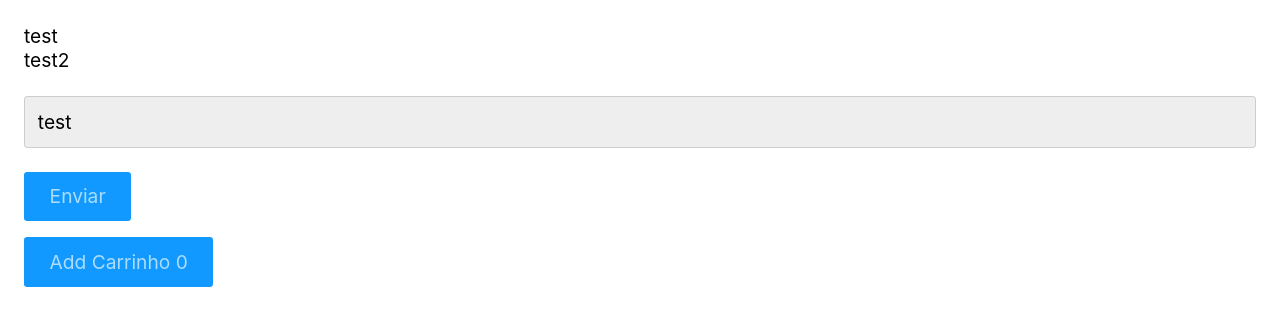
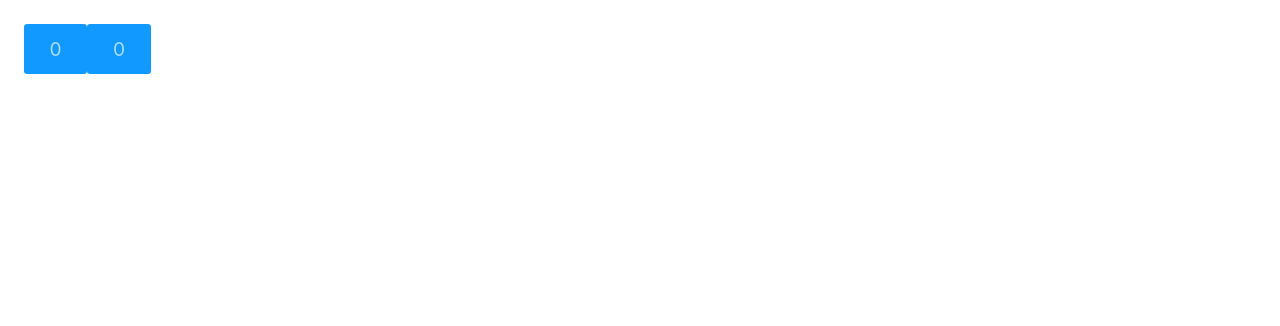
Before and after one commit to lefialho/react-origamid-aulas, a React (Create React App) app: page / in a window 1280 px wide. Shown: the top 326 px of the page. Built offline with nearby package versions, Linux system fonts and the light colour scheme.

Commit message:
Aula useMemo e Callback

```diff
--- a/src/App.js
+++ b/src/App.js
@@ -11,13 +11,15 @@
 // import { Tab } from './tabs/Tab';
 // import { TabWithObj } from './tabs/TabWithObj';
 // import { ExercicioUseEffect } from './hooks/useEffect/Exercicio';
+// import { AulaUseRef } from './hooks/useRef/Aula';
 
-import { AulaUseRef } from './hooks/useRef/Aula';
+import { AulaUseMemoCallBack } from './hooks/useMemo-useCallback/AulaUseMemoCallback';
 
 export function App() {
   return (
     <>
-      <AulaUseRef />
+      <AulaUseMemoCallBack />
+      {/* <AulaUseRef /> */}
       {/* <ExercicioUseEffect /> */}
       {/* <AulaUseEffect /> */}
       {/* <Tab /> */}
--- /dev/null
+++ b/src/hooks/useMemo-useCallback/AulaUseMemoCallback.js
@@ -0,0 +1,40 @@
+import { useCallback } from 'react';
+import { useMemo, useState } from 'react';
+
+function operation() {
+  let c;
+  for (let i = 0; i < 10000000; i++) {
+    c = i + 1 / 10;
+  }
+  return c;
+}
+
+export function AulaUseMemoCallBack() {
+  const [contar, setContar] = useState(0);
+  const useMemoTest = useMemo(() => {
+    const localStorageItem = window.localStorage.getItem('produto');
+    console.log('Aconteceu o memo'); // Callback acontece apenas uma vez no useMemo
+    return localStorageItem;
+  }, []);
+  console.log(useMemoTest); //
+
+  const value = operation();
+  console.log(value); // Operação lenta, pois está fora do useMemo
+
+  const operationValue = useMemo(() => operation(), []);
+  console.log(operationValue);
+
+  const t1 = performance.now(); // Verifica performace da operação
+  console.log(performance.now() - t1);
+
+  const callBackTest = useCallback(() => {
+    setContar((contar) => contar + 1);
+  }, []); // Dessa forma não recria o componente várias vezes e cria o componente apenas uma vez
+
+  return (
+    <div>
+      <button onClick={() => setContar(contar + 1)}>{contar}</button>
+      <button onClick={callBackTest}>{contar}</button>
+    </div>
+  );
+}
```
